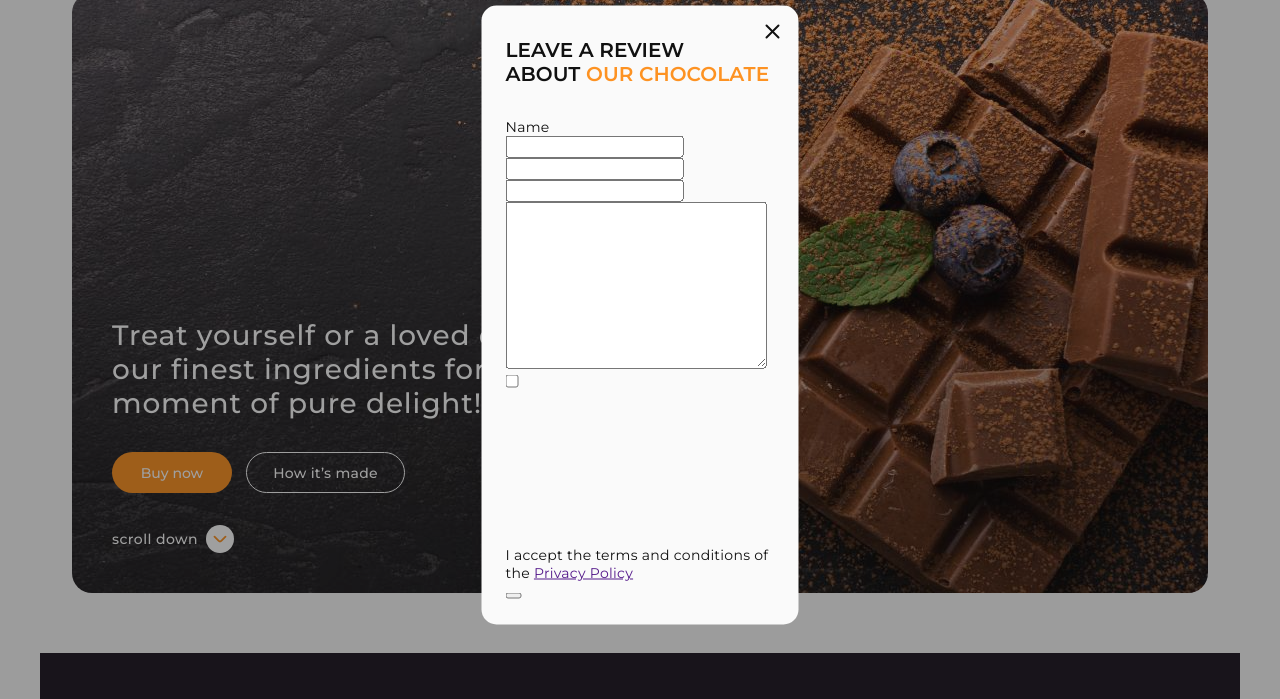
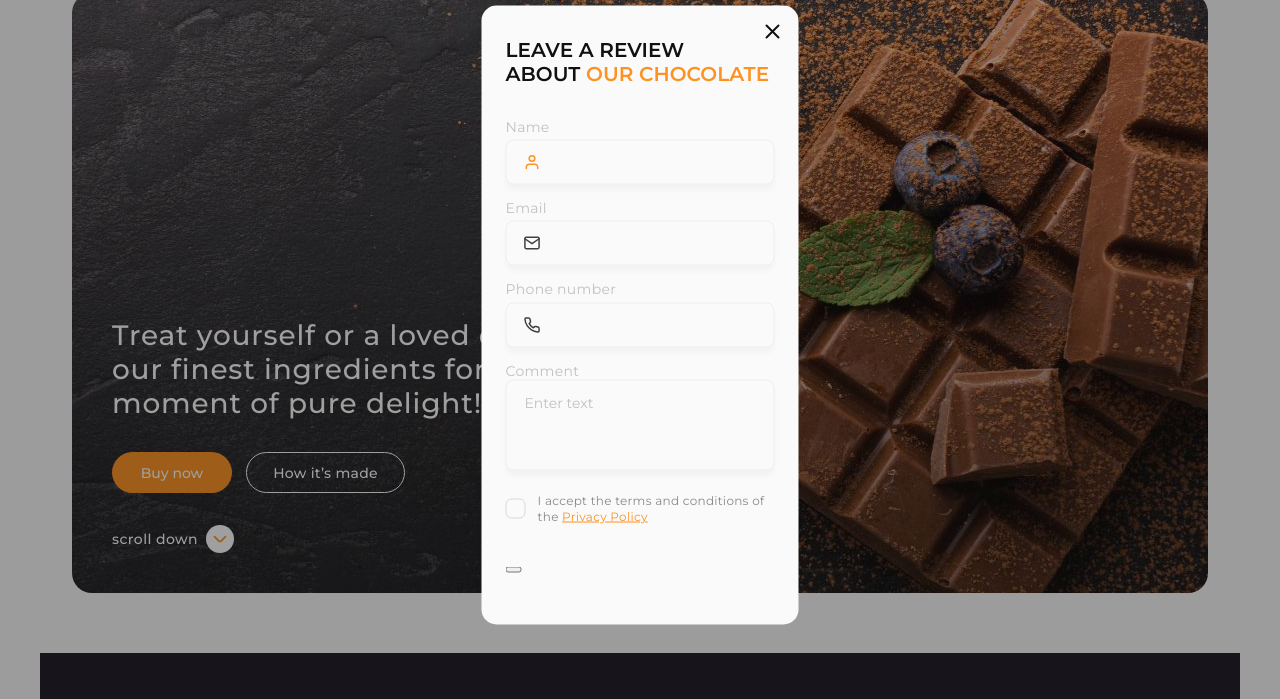
Before and after one commit to Al14lex/2.Simply-Chocolate, a plain HTML site: page index.html in a window 1280 px wide. Shown: the part 85-784 px from the top of the page. Drawn offline with nearby package versions, Linux system fonts and the light colour scheme.

Commit message:
add backdrop

```diff
--- a/css/styles.css
+++ b/css/styles.css
@@ -951,9 +951,96 @@ screen and (min-devise-pixel-ratio: 2) {
     text-transform: uppercase;
     margin-bottom: 32px;
 }
-
-
-
+.form-backdrop-label{
+    color: rgba(64, 64, 64, 0.30);
+}
+.backdrop-input{
+    position: relative;
+    margin-bottom:14px;
+}
+.form-input{
+    padding-left:43px;
+    border-radius: 8px;
+    width: 100%;
+    margin-top: 4px;
+    background-color: transparent;
+    height: 45px;
+    outline: 0px solid transparent;
+    border: 1.5px solid rgba(17, 17, 17, 0.05);
+    box-shadow: 0px 5.445px 5.445px 0px rgba(0, 0, 0, 0.03);
+    transition: border-color 250ms linear;
+}
+.form-input:hover,
+.form-input:focus{
+    border-color: #FD9222;
+}
+.form-input:hover+.form-icons,
+.form-input:focus+.form-icons{
+    stroke:#FD9222;
+}
+.form-icons{
+    position: absolute;
+    left: 18px;
+    top:18px;
+    fill:none;
+    stroke:#404040 ;
+    transition: stroke 250ms linear;
+}
+.form-comment{
+    width: 100%;
+    height: 91px;
+    padding: 14px 18px;
+    border-radius: 8px;
+    border: 1.5px solid rgba(17, 17, 17, 0.05);
+    box-shadow: 0px 5.445px 5.445px 0px rgba(0, 0, 0, 0.03);
+    background-color: transparent;
+    transition: border-color 250ms cubic-bezier(0.4, 0, 0.2, 1);
+    outline: transparent;
+    resize: none;
+    margin-bottom: 18px;
+}
+.form-comment::placeholder{
+    color: rgba(64, 64, 64, 0.30);
+}
+.form-comment:hover,
+.form-comment:focus{
+    border-color: #FD9222;
+}
+/*---------------------------polisy--------------------*/
+.form-polisy{
+    margin-bottom:32px ;
+}
+.form-label-privasy{
+    color: rgba(64, 64, 64, 0.60);
+    font-size: 12px;
+    display: flex;
+    align-items: center;
+}
+.check-mark{
+    display: inline-flex;
+    justify-content: center;
+    align-items: center;
+    fill:transparent;
+    width: 28px;
+    height: 20px;
+    border: 1px solid rgba(17, 17, 17, 0.14);;
+    border-radius: 6px;
+    margin-right: 12px;
+    cursor: pointer;
+    transition: background-color 250ms linear, border 250ms linear, fill 250ms linear;
+}
+.form-checkbox:checked+.form-label-privasy>.check-mark{
+    background-color:#FD9222;
+    fill:#FFF;
+    border: none;
+}
+.icon-check-mark {
+    fill: #FFF;
+    opacity: 0;
+}
+.form-checkbox:checked+.form-label-privasy .icon-check-mark {
+    opacity: 1;
+}
 /*-------------------------------TABLET BACKDROP-------------------------------*/
 
 
--- a/index.html
+++ b/index.html
@@ -422,35 +422,43 @@
           </svg>
         </button>
         <p class="backdrop-title">leave a review <br> about <span class="accent-color">our chocolate</span></p>
-        <form class="form-backdrop">
-          <label for="users-name">Name</label>
+        <form>
+          <label class="form-backdrop-label" for="users-name">Name</label>
+          <div class="backdrop-input">
+            <input class="form-input" type="text" name="users-name" id="users-name" pattern="[a-zA-Za-яА-ЯіїІЇєЄґҐ']+" title="Thomas" required>
+              <svg class="form-icons" width="17" height="17" aria-label="form-icons">
+                <use href="./imeges/icons.svg.svg#icon-user"></use>
+              </svg>
+          </div>
+          <label class="form-backdrop-label" for="users-mail">Email</label>
+          <div class="backdrop-input">
+            <input class="form-input" type="email" name="users-mail" id="users-mail" required>
+            <svg class="form-icons" width="17" height="17" aria-label="form-icons">
+              <use href="./imeges/icons.svg.svg#icon-mail"></use>
+            </svg>
+          </div>
+          <label class="form-backdrop-label" for="users-tel">Phone number</label>
+          <div class="backdrop-input">
+            <input class="form-input" type="tel" name="users-tel" id="users-tel" title="xxx-xxx-xx-xx" pattern="[0-9]{3}-[0-9]{3}-[0-9]{2}-[0-9]{2}" required>
+            <svg class="form-icons" width="17" height="17" aria-label="form-icons">
+              <use href="./imeges/icons.svg.svg#icon-phone"></use>
+            </svg>
+          </div>
+          <label class="form-backdrop-label" for="users-comment">Comment</label>
           <div>
-            <input type="text" name="users-name" id="users-name" pattern="[a-zA-Za-яА-ЯіїІЇєЄґҐ']+" title="Thomas" required>
+            <textarea class="form-comment" name="users-comment" id="users-comment" placeholder="Enter text"></textarea>
           </div>
-          <label for=""></label>
-          <div>
-            <input type="text" name="" id="">
-          </div>
-          <label for=""></label>
-          <div>
-            <input type="text">
-          </div>
-          <label for=""></label>
-          <div>
-            <textarea name="" id="" cols="30" rows="10"></textarea>
-          </div>
-
-          <div>
-              <input type="checkbox" name="" id="">
-              <label for="">
-                <span>
-                  <svg>
-                    <use></use>
+          <div class="form-polisy">
+              <input class="form-checkbox visually-hidden" type="checkbox" name="user-privacy" id="user-privacy" value="true" required>
+              <label class="form-label-privasy" for="user-privasy">
+                <span class="check-mark">
+                  <svg class="icon-check-mark" width="10" height="10" aria-label="form-check-mark">
+                    <use href="./imeges/icons.svg.svg#icon-check-mark"></use>
                   </svg>
                 </span>
-                <span>
+                <span class="texst-polisy">
                   I accept the terms and conditions of the
-                  <a href="">Privacy Policy</a>
+                  <a href="" class="form-link accent-color">Privacy Policy</a>
                 </span>
               </label>
           </div>
```
Also changed, not shown: imeges/icons.svg.svg.
